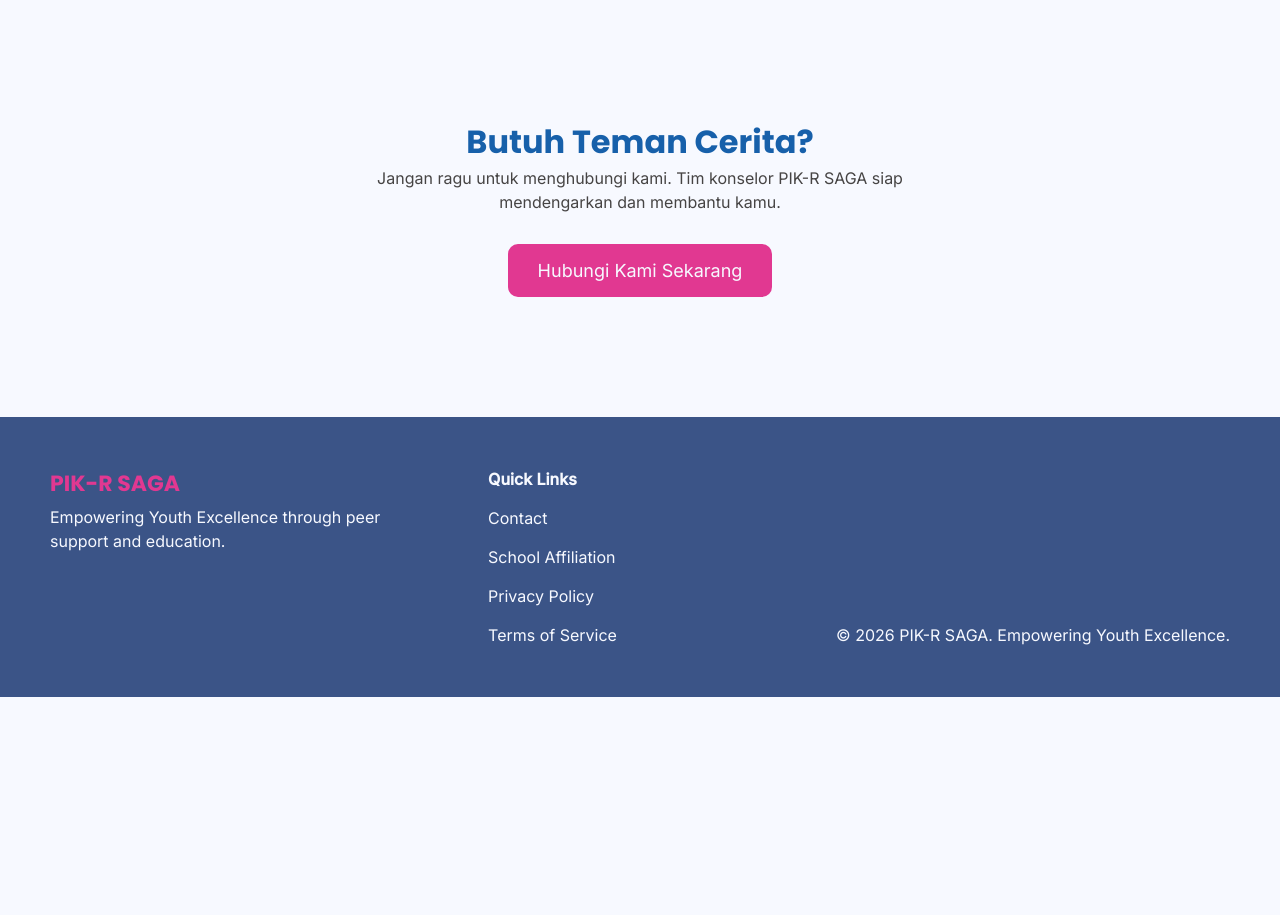
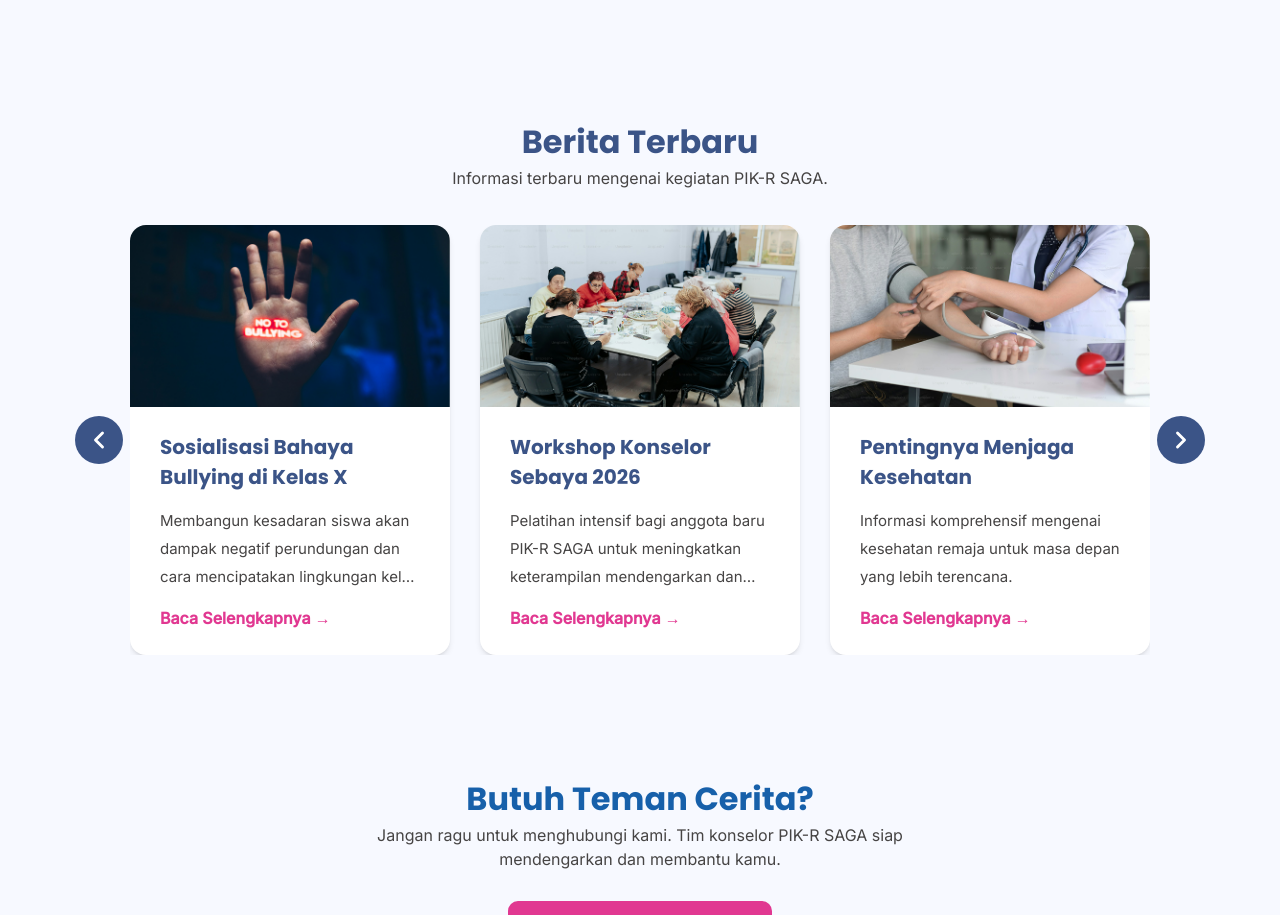
Before and after one commit to braxys/pikr-saga, a Next.js app: page / in a window 1280 px wide. Shown: the part 1748-2663 px from the top of the page. Before the commit the page ends 2445 px from the top, so only its background shows below. Built offline with nearby package versions, Linux system fonts and the light colour scheme.

Commit message:
progress: improve news carousel

```diff
--- a/package.json
+++ b/package.json
@@ -10,9 +10,11 @@
   },
   "dependencies": {
     "framer-motion": "^12.43.0",
+    "lucide-react": "^1.28.0",
     "next": "16.2.10",
     "react": "19.2.4",
-    "react-dom": "19.2.4"
+    "react-dom": "19.2.4",
+    "swiper": "^14.0.7"
   },
   "devDependencies": {
     "@tailwindcss/postcss": "^4",
--- a/src/app/page.js
+++ b/src/app/page.js
@@ -4,6 +4,7 @@ import Additional from "@/components/sections/Additional";
 import Hero from "@/components/sections/Hero";
 import Profile from "@/components/sections/Profile";
 import Services from "@/components/sections/Services"
+import News from "@/components/sections/News";
 import Button from "@/components/ui/Button";
 import Image from "next/image";
 
@@ -24,6 +25,10 @@ export default function Home() {
         <Profile />
       </section>
 
+      <section id="berita" className="scroll-mt-[170px]">
+        <News />
+      </section>
+
       <Additional />
       <Footer />
     </div>
--- /dev/null
+++ b/src/components/sections/News.jsx
@@ -0,0 +1,117 @@
+"use client";
+
+import { Swiper, SwiperSlide } from "swiper/react";
+import { Navigation } from "swiper/modules";
+import { ChevronLeft, ChevronRight } from "lucide-react";
+
+import "swiper/css";
+import "swiper/css/navigation";
+
+import { useRef } from "react";
+
+import NewsCard from "../ui/NewsCard";
+
+export default function News() {
+  const swiperRef = useRef(null);
+
+  const news = [
+    {
+      id: 1,
+      image: "/images/news/news1.png",
+      title: "Sosialisasi Bahaya Bullying di Kelas X",
+      description:
+        "Membangun kesadaran siswa akan dampak negatif perundungan dan cara mencipatakan lingkungan kelas yang harmonis.",
+      link: "#",
+    },
+    {
+      id: 2,
+      image: "/images/news/news2.png",
+      title: "Workshop Konselor Sebaya 2026",
+      description:
+        "Pelatihan intensif bagi anggota baru PIK-R SAGA untuk meningkatkan keterampilan mendengarkan dan empati.",
+      link: "#",
+    },
+    {
+      id: 3,
+      image: "/images/news/news3.png",
+      title: "Pentingnya Menjaga Kesehatan",
+      description:
+        "Informasi komprehensif mengenai kesehatan remaja untuk masa depan yang lebih terencana.",
+      link: "#",
+    },
+    {
+      id: 4,
+      image: "/images/news/news4.jpeg",
+      title: "Pentingnya Menjaga Kesehatan Reproduksi",
+      description:
+        "Kesehatan reproduksi penting untuk menjaga kesehatan diri, mencegah berbagai risiko penyakit, serta meningkatkan kesadaran dalam mengambil keputusan yang bertanggung jawab.",
+      link: "#",
+    },
+  ];
+
+  return (
+    <div className="flex flex-col gap-[35px] mx-[100px]">
+
+      {/* Header */}
+      <div className="text-center">
+        <h1 className="text-[32px] text-primary font-bold">
+          Berita Terbaru
+        </h1>
+
+        <p>
+          Informasi terbaru mengenai kegiatan PIK-R SAGA.
+        </p>
+      </div>
+
+
+      {/* Carousel */}
+      <div className="relative flex items-center px-[30px]">
+
+        <button
+          onClick={() => swiperRef.current?.slidePrev()}
+          className="absolute left-[-25px] top-1/2 -translate-y-1/2 z-10 w-12 h-12 rounded-full bg-primary text-white text-[50px] leading-none flex items-center justify-center hover:bg-accent hover:scale-110 transition"
+        >
+        <ChevronLeft size={28} strokeWidth={2.5} />
+        </button>
+
+
+        <Swiper
+          modules={[Navigation]}
+          spaceBetween={30}
+          slidesPerView={3}
+          onSwiper={(swiper) => {
+            swiperRef.current = swiper;
+          }}
+          className="w-full"
+          breakpoints={{
+            0: {
+              slidesPerView: 1,
+            },
+            768: {
+              slidesPerView: 2,
+            },
+            1200: {
+              slidesPerView: 3,
+            },
+          }}
+        >
+          {news.map((item) => (
+            <SwiperSlide key={item.id}>
+              <NewsCard {...item} />
+            </SwiperSlide>
+          ))}
+        </Swiper>
+
+
+        <button
+          onClick={() => swiperRef.current?.slideNext()}
+          className="absolute right-[-25px] top-1/2 -translate-y-1/2 z-10 w-12 h-12 rounded-full bg-primary text-white text-[40px] leading-none flex items-center justify-center hover:bg-accent hover:scale-110 transition"
+        >
+        <ChevronRight size={28} strokeWidth={2.5} />
+        </button>
+
+      </div>
+
+    </div>
+  );
+}
--- /dev/null
+++ b/src/components/ui/NewsCard.jsx
@@ -0,0 +1,21 @@
+"use client";
+
+export default function NewsCard({
+  image,
+  title,
+  description,
+  link,
+}) {
+  return (
+    <div className="flex flex-col w-full h-[430px] rounded-[16px] overflow-hidden bg-white shadow-md transition-all duration-300 hover:-translate-y-2 hover:shadow-xl">
+      <div className="overflow-hidden h-[220px]">
+        <img src={image} alt={title} className="w-full h-full object-cover transition-transform duration-300 hover:scale-110"/>
+      </div>
+      <div className="flex flex-col flex-1 px-[30px] py-[25px] gap-[15px]">
+        <h2 className="text-[20px] text-primary font-bold line-clamp-2">{title}</h2>
+        <p className="text-[15px] leading-7 line-clamp-3">{description}</p>
+        <a href={link} className="mt-auto font-semibold text-accent hover:underline" > Baca Selengkapnya →</a>
+      </div>
+    </div>
+  );
+}
```
Also changed, not shown: public/images/news/news4.jpeg (added), 1 other file (tests, documents, lock files or other folders).
